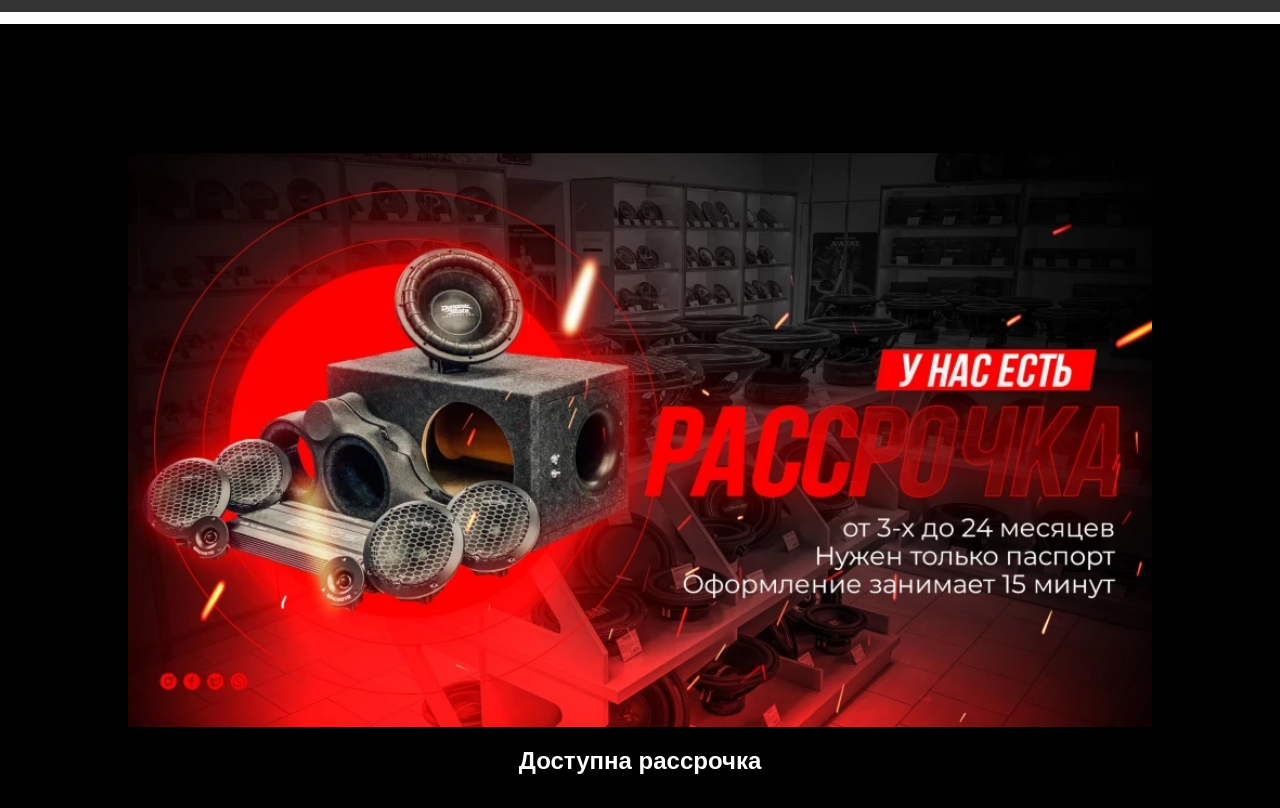
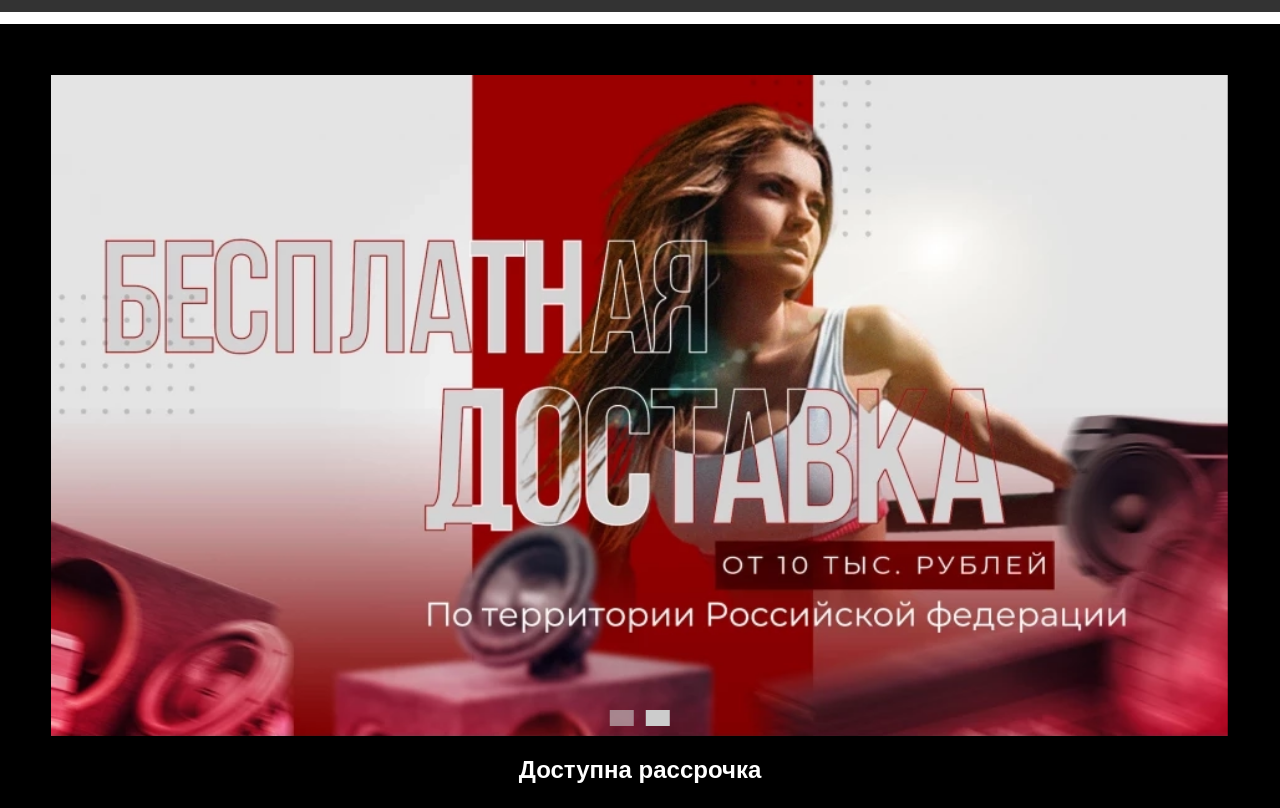
Before and after one commit to vlados227/autostrore, a plain HTML site: page index.html in a window 1280 px wide. Shown: the part 100-908 px from the top of the page. Drawn offline with Linux system fonts and the light colour scheme.

Commit message:
slider done

```diff
--- a/index.html
+++ b/index.html
@@ -4,6 +4,7 @@
     <title>проект</title>
     <meta name="viewport" content="width=device-width, initial-scale=1.0" />
     <link rel="stylesheet" href="style.css" />
+    <link rel="stylesheet" href="slider.css">
   </head>
   <body>
     <header>
@@ -27,9 +28,17 @@
       </nav>
     </header>
     <main>
+      <script src="slider.js"></script>
       <section class="hero">
-        <img id="banner-hero" src="images/banner1-945x532.webp" alt="" />
-        <!-- images folder is a placeholder -->
+        <div class="slider-container">
+          <img class="slider-img active" src="images/banner1-945x532.webp" alt="Image 1">
+          <img class="slider-img" src="images/banner2-945x532.webp" alt="Image 2">
+
+          <div class="slider-nav">
+            <button class="slider-dot active" onclick="changeSlide(0)"></button>
+            <button class="slider-dot" onclick="changeSlide(1)"></button>
+          </div>
+        </div>
         <h2>Доступна рассрочка</h2>
         <a href="#" class="cta-button">оформить</a>
       </section>
@@ -61,7 +70,7 @@
         </a>
       </section>
       <div class="links">
-        <h3 style="margin: 0;">Связаться с нами можно в:</h3>
+        <h3>Связаться с нами :</h3>
         <div class="link-container">
           <a href="#"><img src="icons/vk.svg" alt="" /></a>
           <a href="#"><img src="icons/ig.svg" alt="" /></a>
--- /dev/null
+++ b/slider.css
@@ -0,0 +1,34 @@
+.slider-container {
+    width: 100%;
+    position: relative;
+    overflow: hidden;
+  }
+
+  .slider-container img {
+    width: 100%;
+    display: none;
+  }
+
+  .slider-container img.active {
+    display: block;
+  }
+
+  .slider-nav {
+    position: absolute;
+    bottom: 10px;
+    left: 50%;
+    transform: translateX(-50%);
+  }
+
+  .slider-nav button {
+    background-color: #ccc;
+    border: none;
+    color: #fff;
+    padding: 8px 12px;
+    margin: 0 4px;
+    cursor: pointer;
+    opacity: 0.6;
+  }
+
+  .slider-nav button.active {
+    opacity: 1;
--- /dev/null
+++ b/slider.js
@@ -0,0 +1,26 @@
+let slideIndex = 0;
+const slides = document.getElementsByClassName("slider-img");
+const dots = document.getElementsByClassName("slider-dot");
+
+function changeSlide(index) {
+  slideIndex = index;
+  displaySlide();
+}
+
+function displaySlide() {
+  for (let i = 0; i < slides.length; i++) {
+    slides[i].classList.remove("active");
+    dots[i].classList.remove("active");
+  }
+
+  slides[slideIndex].classList.add("active");
+  dots[slideIndex].classList.add("active");
+}
+
+setInterval(() => {
+  slideIndex++;
+  if (slideIndex >= slides.length) {
+    slideIndex = 0;
+  }
+  displaySlide();
+}, 5000);
--- a/style.css
+++ b/style.css
@@ -73,13 +73,8 @@ nav a {
   flex-direction: column;
   justify-content: center;
   align-items: center;
-  padding: 10vw;
-  /* gap: 10vw; */
+  padding: 4vw;
   text-align: center;
-}
-
-.hero #banner-hero {
-  width: 100%;
 }
 
 .cta-button {
@@ -165,24 +160,26 @@ nav a {
 
 .links {
   display: flex;
-  flex-direction: column;
   justify-content: space-evenly;
   align-items: center;
-  gap: 2rem;
   background-color: #a69f9f;
   padding: 2rem;
 }
 
+.links h3 {
+  white-space: nowrap;
+}
+
 .link-container {
   display: flex;
-  justify-content: space-around;
+  justify-content: space-evenly;
   align-items: center;
   width: 100%;
 }
 
 footer {
   display: flex;
-  justify-content: center;
+  justify-content: space-evenly;
   align-items: center;
   background-color: var(--major-ui);
   color: white;
@@ -257,3 +254,9 @@ footer p {
     padding: 2rem;
   }
 }
+
+@media screen and (max-width:480px) {
+  .links h3 {
+    white-space: pre-wrap;
+  }
+}
```
Also changed, not shown: images/banner2-945x532.webp (added), 1 other file.
